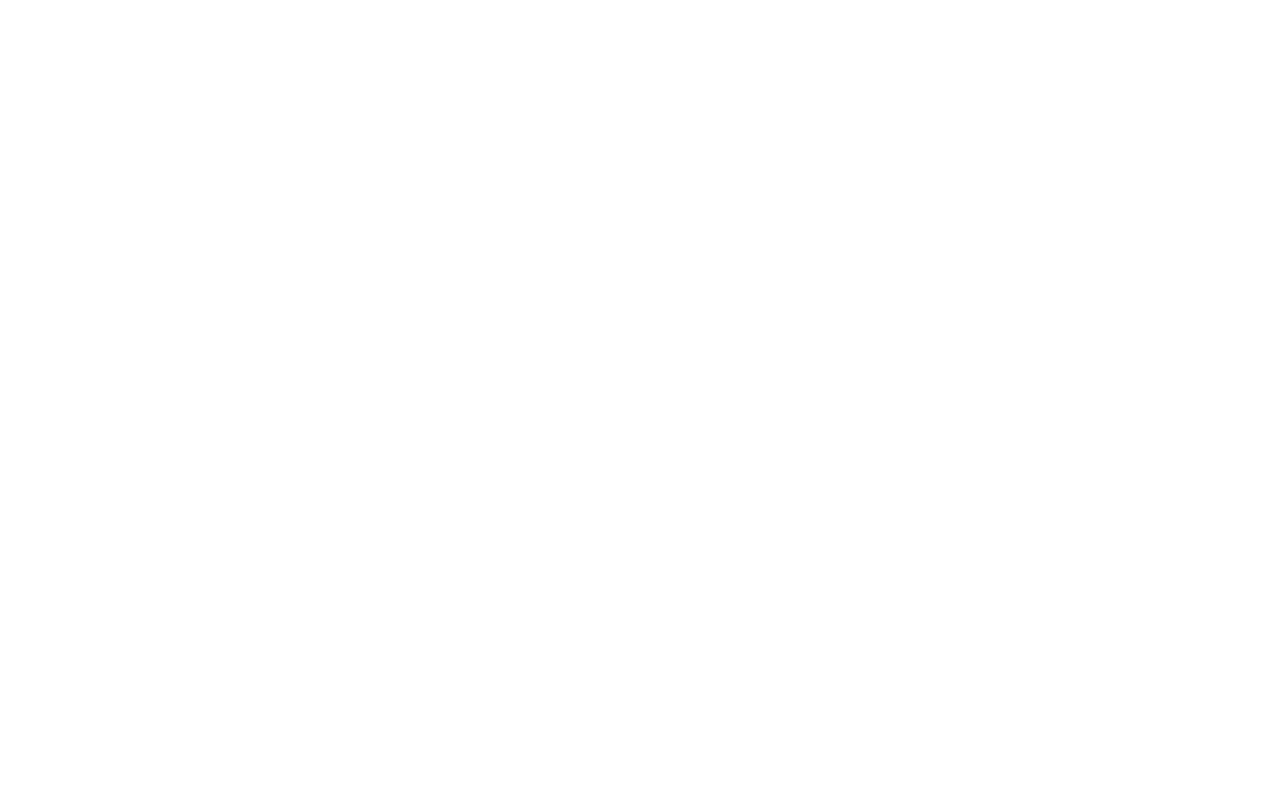
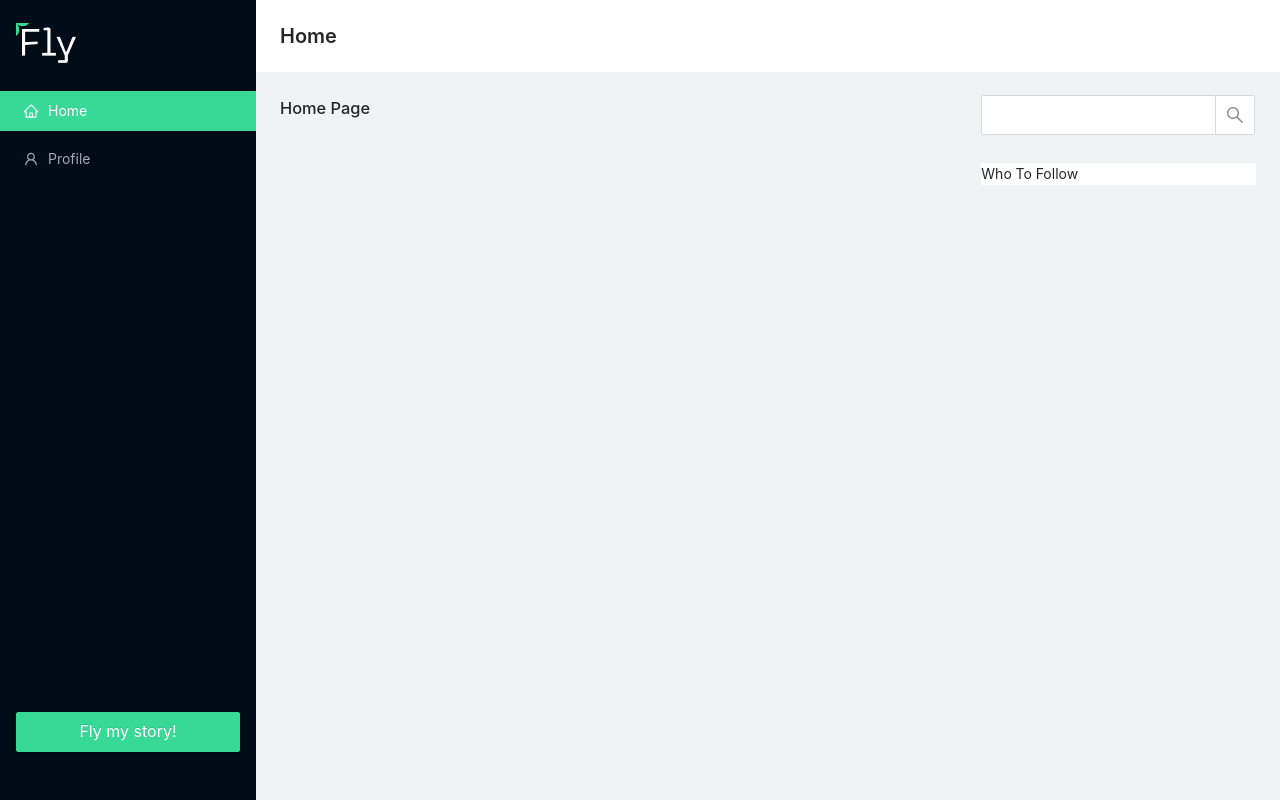
Before and after one commit to kyutneryan/fly-message-ui, a React (Create React App) app: page /home in a window 1280 px wide. Built offline with nearby package versions, Linux system fonts and the light colour scheme.

Commit message:
changed routing

```diff
--- a/src/App.tsx
+++ b/src/App.tsx
@@ -1,15 +1,17 @@
-import React, { FC } from 'react';
+import React from "react";
 import {
   BrowserRouter as Router,
   Switch,
   Route,
+  Redirect,
+} from "react-router-dom";
+import "./App.less";
+import Home from "./Components/Pages/Profile/Home";
+import Profile from "./Components/Pages/Profile/ProfilePage";
+import SignIn from "./Components/Pages/SignUpSignIn/SignIn";
+import SignUp from "./Components/Pages/SignUpSignIn/SignUp";
 
-} from "react-router-dom";
-import './App.less';
-import SignIn from './Components/Pages/SignUpSignIn/SignIn';
-import SignUp from './Components/Pages/SignUpSignIn/SignUp'
-
-const App: FC = () => (
+const App = () => (
   <Router>
     <Switch>
       <Route exact path='/'>
@@ -18,9 +20,15 @@
       <Route path='/signup'>
         <SignUp />
       </Route>
+      <Redirect from='/signin' to='/' />
+      <Route path='/profile'>
+        <Profile />
+      </Route>
+      <Route path='/home'>
+        <Home />
+      </Route>
     </Switch>
   </Router>
-
 );
 
 export default App;
```
Lines whose indentation alone changed are shown as unchanged.
